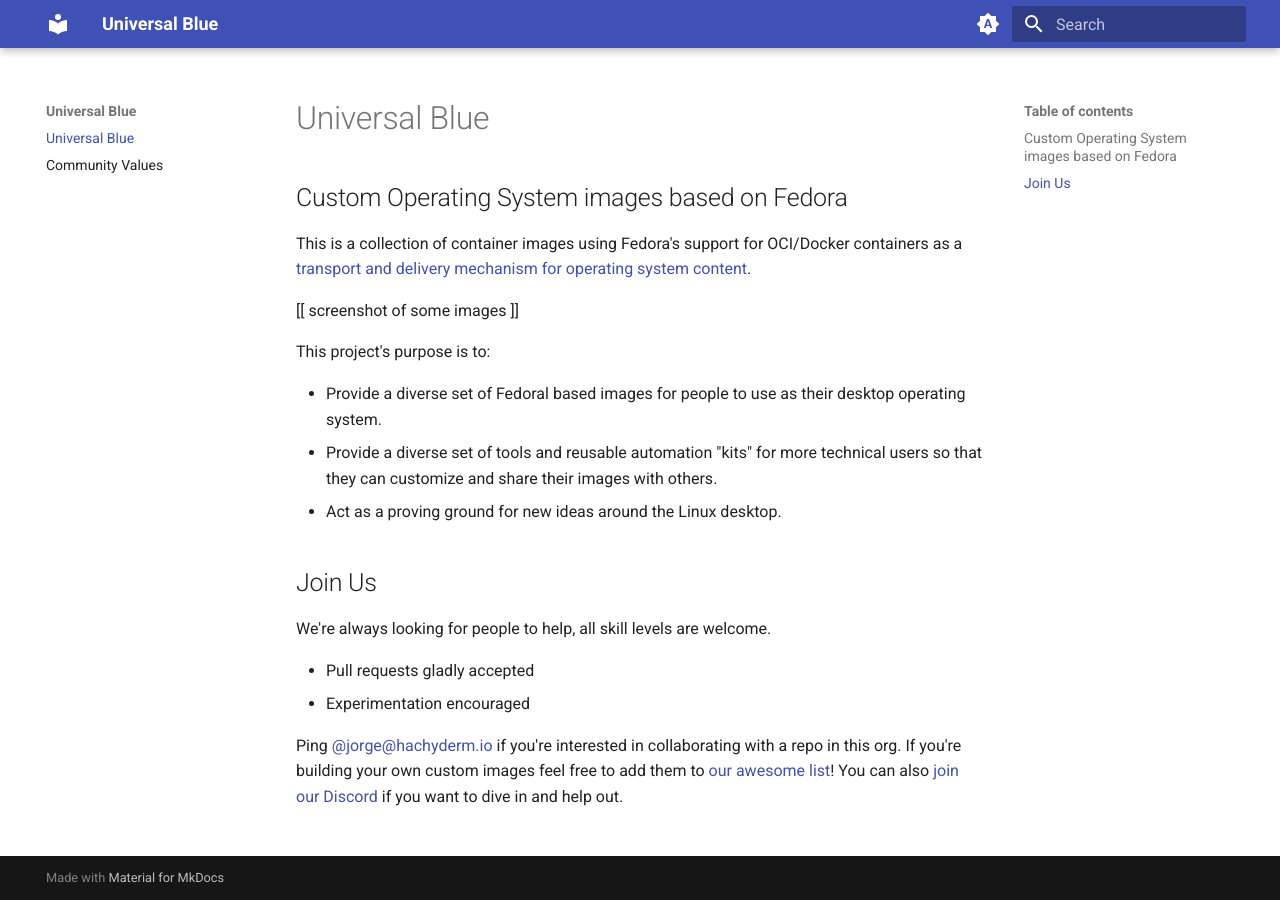
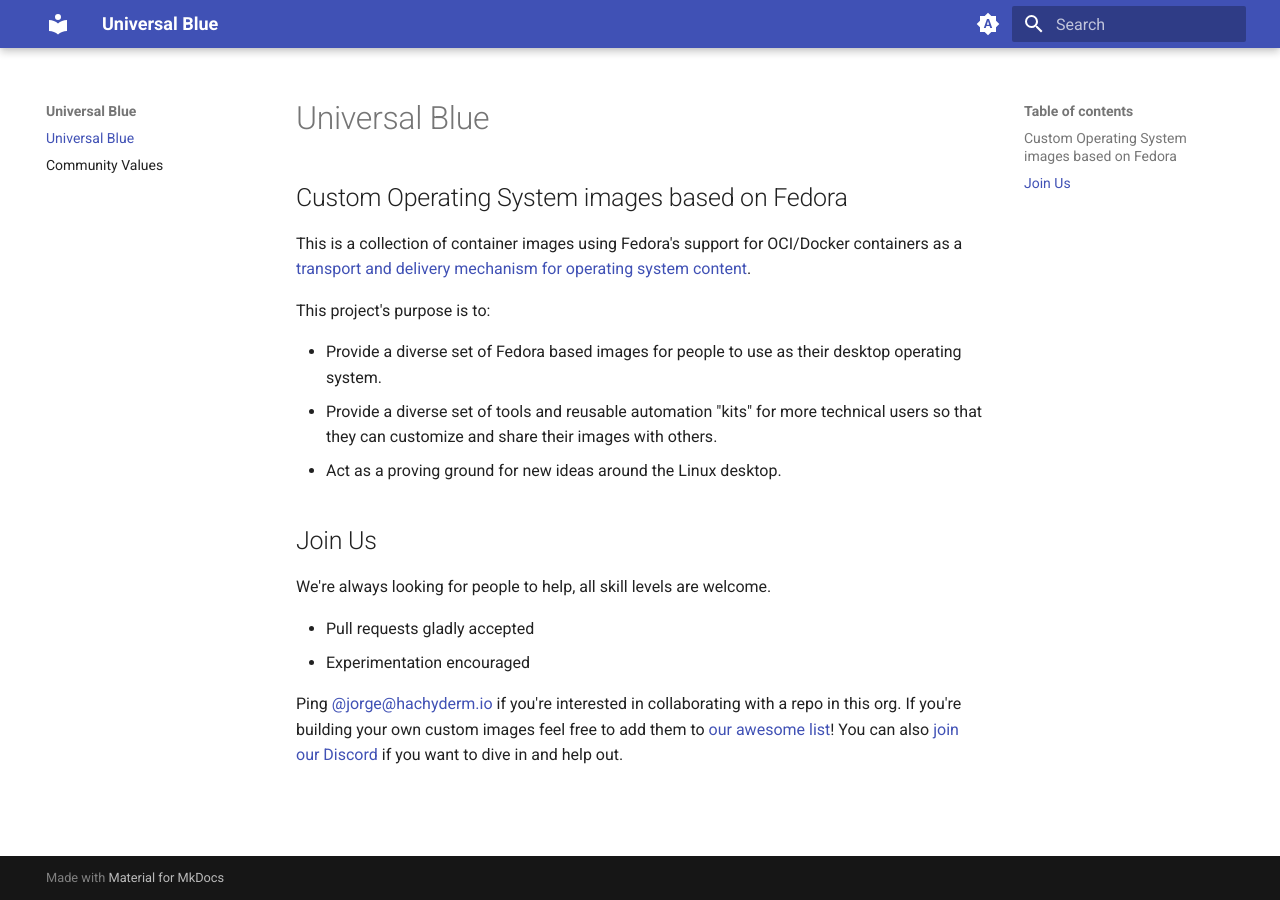
Before and after one commit to ublue-os/website, an MkDocs documentation site: the page built from docs/index.md, in a window 1280 px wide. Built offline with MkDocs 1.6.1 and Material for MkDocs 9.7.7, drawn with Linux system fonts in a browser that asks for light colours.

Commit message:
fix: remove screenshot placeholder

```diff
--- a/docs/index.md
+++ b/docs/index.md
@@ -4,11 +4,9 @@
 
 This is a collection of container images using Fedora's support for OCI/Docker containers as a [transport and delivery mechanism for operating system content](https://fedoraproject.org/wiki/Changes/OstreeNativeContainerStable).
 
-[[ screenshot of some images ]]
-
 This project's purpose is to:
 
-- Provide a diverse set of Fedoral based images for people to use as their desktop operating system.
+- Provide a diverse set of Fedora based images for people to use as their desktop operating system.
 - Provide a diverse set of tools and reusable automation "kits" for more technical users so that they can customize and share their images with others.
 - Act as a proving ground for new ideas around the Linux desktop.
 
```
